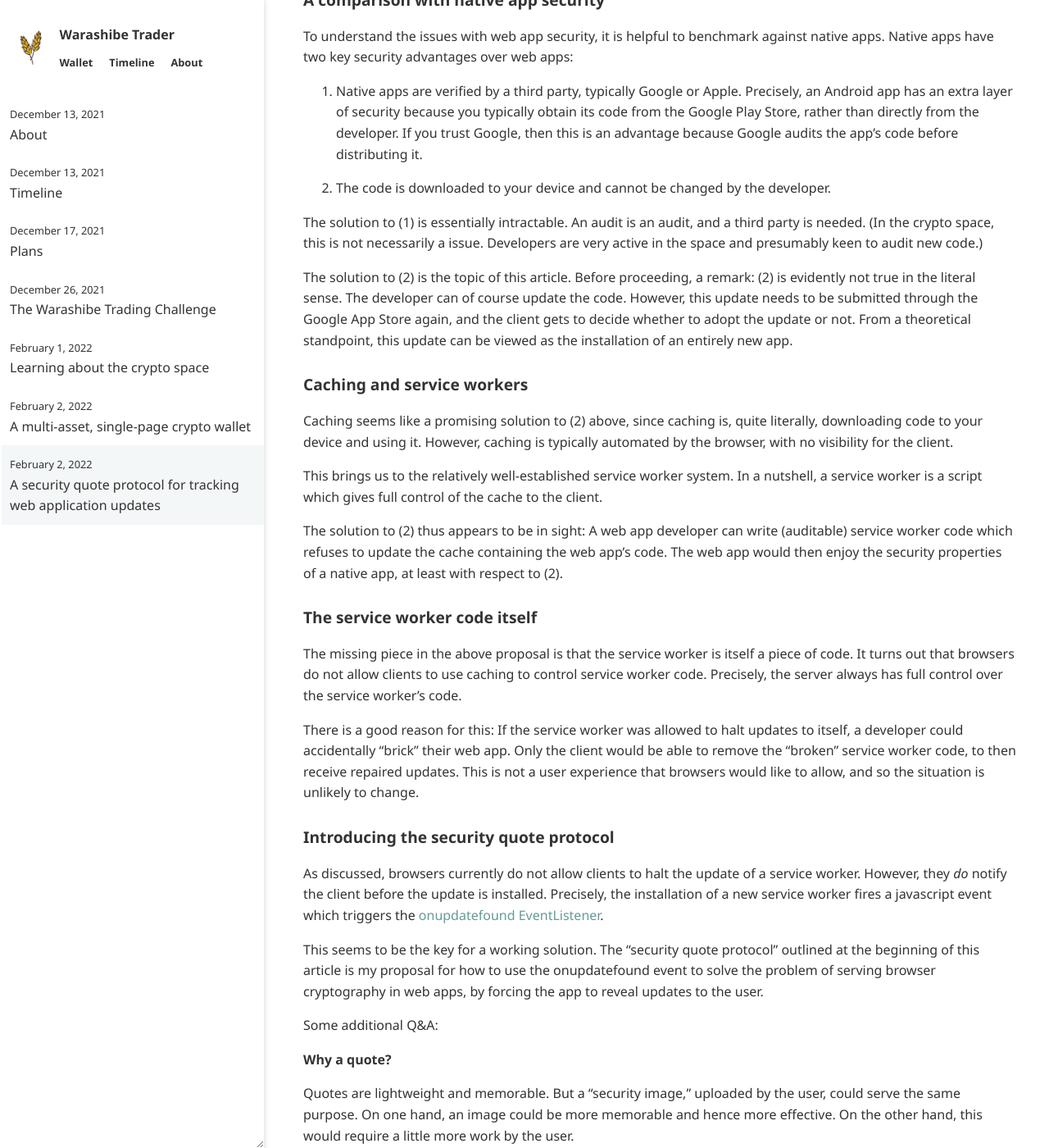
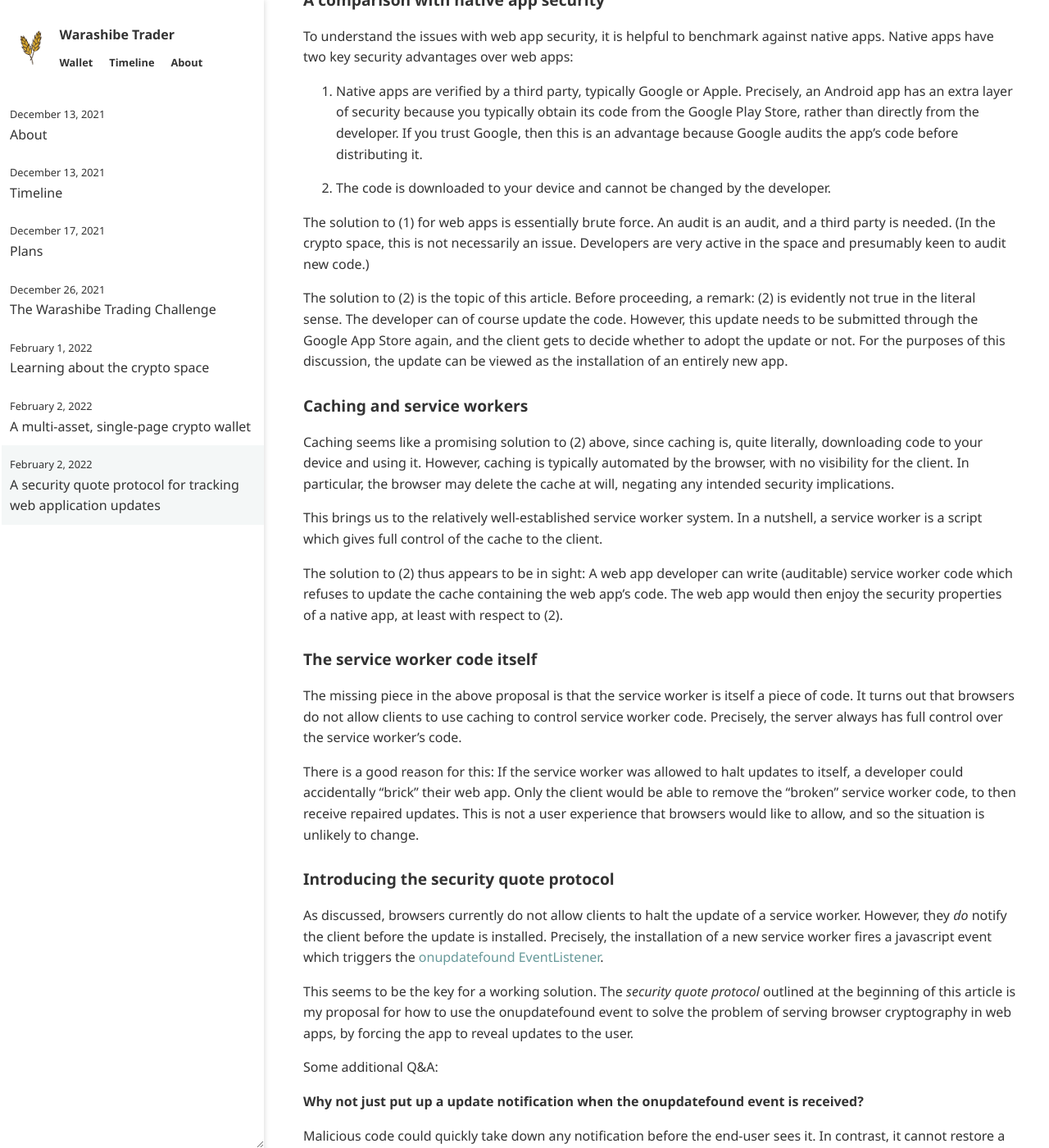
Before and after one commit to warashibetrader/warashibetrader.github.io, a Jekyll site: the page built from _posts/2022-02-02-security-quote-protocol.md, in a window 1280 px wide and 1400 px high, scrolled down 2163 px. Shown: the whole window at 82% size. Built offline with Jekyll 4.4.1, drawn with Linux system fonts in a browser that asks for light colours; some of the changed text lies outside the part shown.

Commit message:
Update 2022-02-02-security-quote-protocol.md

```diff
--- a/_posts/2022-02-02-security-quote-protocol.md
+++ b/_posts/2022-02-02-security-quote-protocol.md
@@ -47,13 +47,13 @@
 
 2. The code is downloaded to your device and cannot be changed by the developer.
 
-The solution to (1) is essentially intractable. An audit is an audit, and a third party is needed. (In the crypto space, this is not necessarily a issue. Developers are very active in the space and presumably keen to audit new code.)
+The solution to (1) for web apps is essentially brute force. An audit is an audit, and a third party is needed. (In the crypto space, this is not necessarily an issue. Developers are very active in the space and presumably keen to audit new code.)
 
-The solution to (2) is the topic of this article. Before proceeding, a remark: (2) is evidently not true in the literal sense. The developer can of course update the code. However, this update needs to be submitted through the Google App Store again, and the client gets to decide whether to adopt the update or not. From a theoretical standpoint, this update can be viewed as the installation of an entirely new app.
+The solution to (2) is the topic of this article. Before proceeding, a remark: (2) is evidently not true in the literal sense. The developer can of course update the code. However, this update needs to be submitted through the Google App Store again, and the client gets to decide whether to adopt the update or not. For the purposes of this discussion, the update can be viewed as the installation of an entirely new app.
 
 ### Caching and service workers
 
-Caching seems like a promising solution to (2) above, since caching is, quite literally, downloading code to your device and using it. However, caching is typically automated by the browser, with no visibility for the client.
+Caching seems like a promising solution to (2) above, since caching is, quite literally, downloading code to your device and using it. However, caching is typically automated by the browser, with no visibility for the client. In particular, the browser may delete the cache at will, negating any intended security implications.
 
 This brings us to the relatively well-established service worker system. In a nutshell, a service worker is a script which gives full control of the cache to the client.
 
@@ -70,9 +70,13 @@
 
 As discussed, browsers currently do not allow clients to halt the update of a service worker. However, they _do_ notify the client before the update is installed. Precisely, the installation of a new service worker fires a javascript event which triggers the [onupdatefound EventListener](https://developer.mozilla.org/en-US/docs/Web/API/ServiceWorkerRegistration/onupdatefound).
 
-This seems to be the key for a working solution. The "security quote protocol" outlined at the beginning of this article is my proposal for how to use the onupdatefound event to solve the problem of serving browser cryptography in web apps, by forcing the app to reveal updates to the user.
+This seems to be the key for a working solution. The _security quote protocol_ outlined at the beginning of this article is my proposal for how to use the onupdatefound event to solve the problem of serving browser cryptography in web apps, by forcing the app to reveal updates to the user.
 
 Some additional Q&A:
+
+#### Why not just put up a update notification when the onupdatefound event is received?
+
+Malicious code could quickly take down any notification before the end-user sees it. In contrast, it cannot restore a quote it does not know.
 
 #### Why a quote?
 
@@ -83,10 +87,10 @@
 In principle, yes. This is an empirical question that depends on how each browser prioritizes execution. For a malicious service worker to overcome a security quote, it would need to both
 
 1. Install itself, and
-2. halt all client code in motion,
+2. halt client code in motion,
 
 before the client code successfully deletes its security quote. I have tested this, and it seems that this is not the situation in major browsers.
 
 #### Is this an officially recognized protocol?
 
-No; I'm proposing it now.
+No; I'm proposing it now. As an example, I have implemented it in this [crypto wallet](https://warashibetrader.github.io/crypto/wallet).
```
Also changed, not shown: other parts of _posts/2022-02-02-security-quote-protocol.md (+2 -2 lines).
